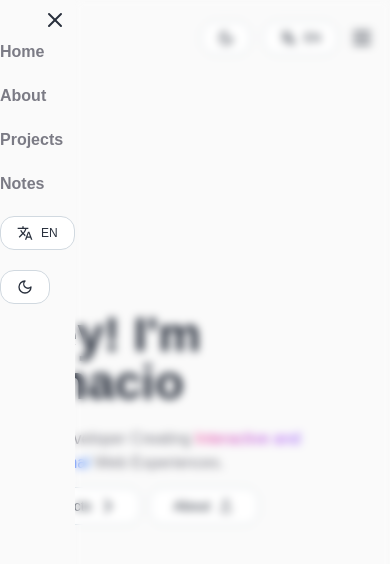
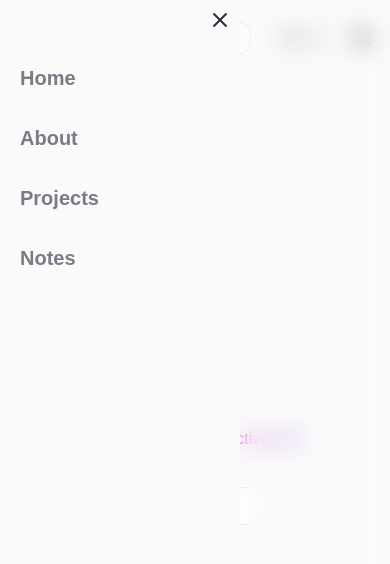
Before and after one commit to figueroaignacio/portfolio, a React (Vite) app: page / in a window 390 px wide. Both pictures are taken after a click on the element 362 px from the left and 38 px from the top of the page. Shown: the top 564 px of the page. Built offline with nearby package versions, Linux system fonts and the light colour scheme; a web font is replaced by a local one.

Commit message:
fix: fix mobile navbar responsive

```diff
--- a/src/components/Navbar.tsx
+++ b/src/components/Navbar.tsx
@@ -52,7 +52,7 @@ export function Navbar() {
             <Menu />
           </div>
         </div>
-        <nav className={`absolute top-0 left-0 transition-transform bg-background md:bg-transparent min-h-dvh md:min-h-0 duration-300 transform ${isOpen ? 'translate-x-0' : '-translate-x-full'} md:static md:hidden z-30`}>
+        <nav className={`w-60 absolute top-0 left-0 transition-transform bg-background md:bg-transparent min-h-dvh md:min-h-0 duration-300 transform ${isOpen ? 'translate-x-0' : '-translate-x-full'} md:static md:hidden z-30`}>
           <div className="flex justify-end p-2">
             <button
               onClick={toggleMenu}
@@ -61,29 +61,23 @@ export function Navbar() {
               <X />
             </button>
           </div>
-          <ul className="flex flex-col space-y-5 rounded-md">
+          <ul className="flex flex-col space-y-8 rounded-md ml-5 mt-6">
             {navItems.map((navItem, index) => (
               <li key={index}>
                 <Link
                   to={navItem.href}
                   onClick={toggleMenu}
-                  className="text-muted-foreground hover:text-muted font-semibold duration-100">
+                  className="text-muted-foreground hover:text-muted font-semibold duration-100 text-xl">
                   {navItem.label}
                 </Link>
               </li>
             ))}
-            <li>
-              <SelectLanguage />
-            </li>
-            <li>
-              <ToggleTheme />
-            </li>
           </ul>
         </nav>
       </header>
       {isOpen && (
         <div
-          className="fixed inset-0 backdrop-blur-sm z-10"
+          className="fixed inset-0 backdrop-blur-md z-10"
           onClick={toggleMenu} />
       )}
     </>
```
